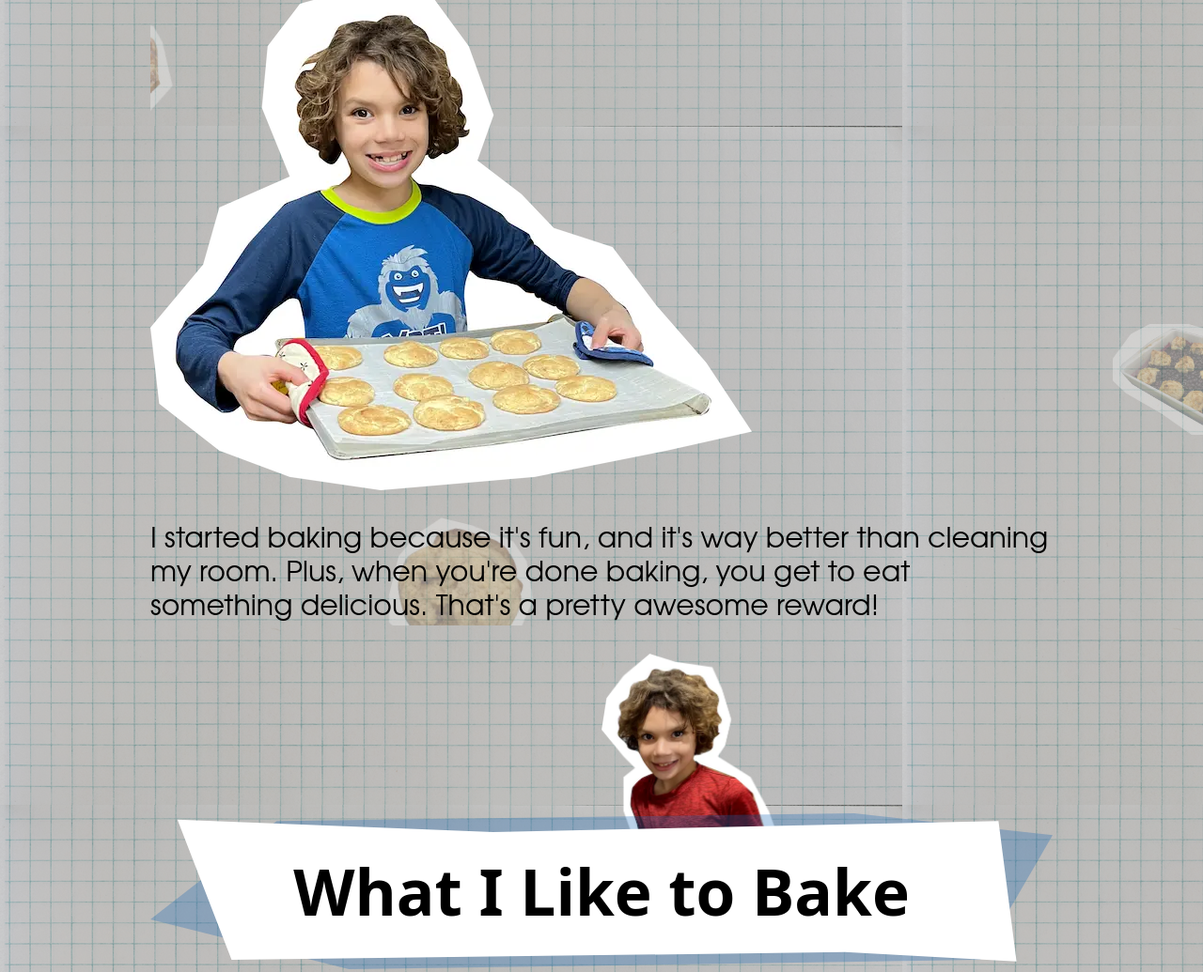
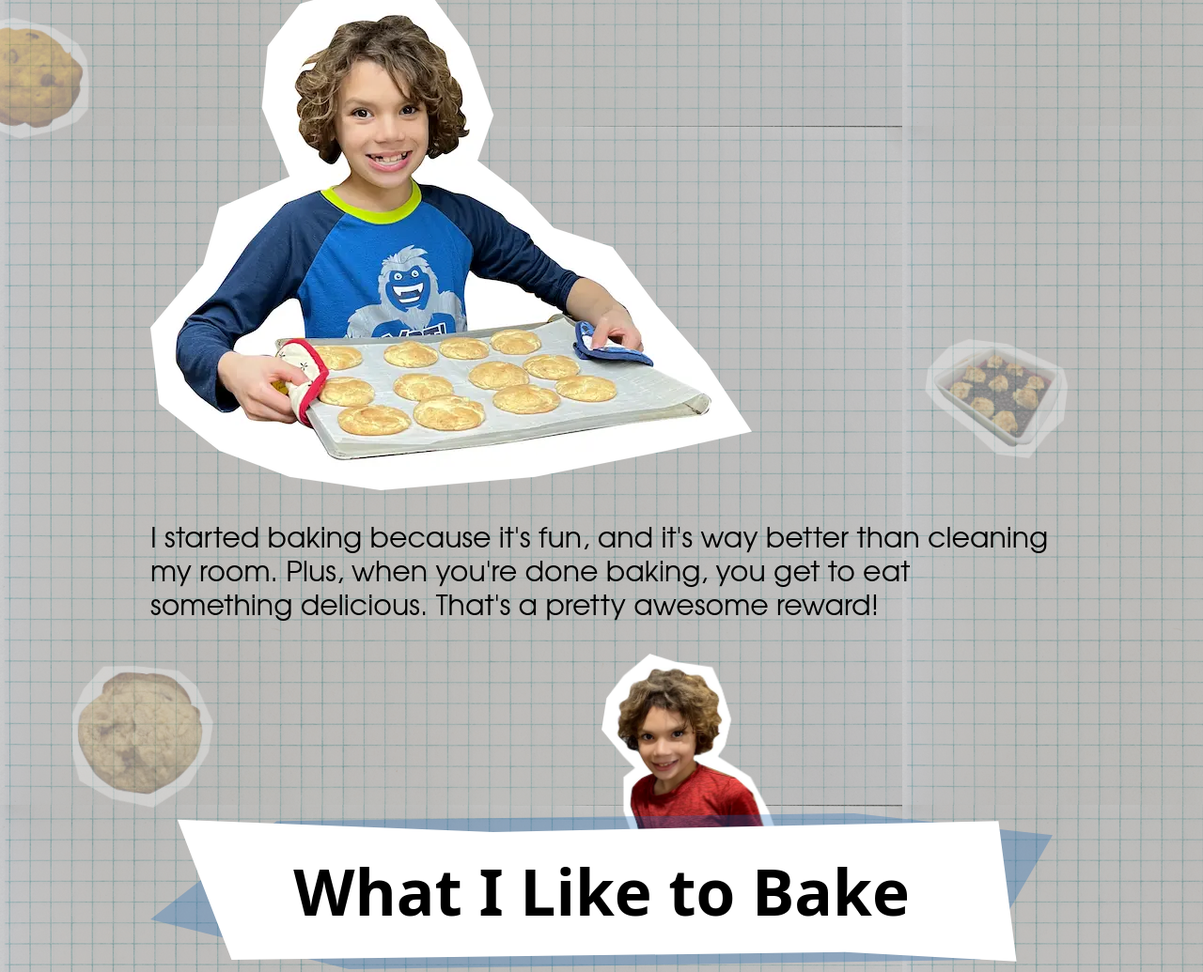
Before and after one commit to montypages/RiBread, a plain HTML site: page index.html in a window 1280 px wide. Shown: the part 1312-2347 px from the top of the page at 94% size. Drawn offline with Linux system fonts and the light colour scheme; a web font is replaced by a local one.

Commit message:
used js to create the bg imgs in the container that spans the whole main section of the document

```diff
--- a/index.html
+++ b/index.html
@@ -30,11 +30,6 @@
                 <img src="assets/Riley with cookies.webp" alt="Riley with cookies">
                 <p>I started baking because it's fun, and it's way better than cleaning my room. Plus, when you're done baking, you get to eat something delicious. That's a pretty awesome reward!</p>
                 <img class="oven-mitts" src="assets/Riley with oven mitts.webp" alt="Riley with oven mitts" class="hero-img">
-                <div class="img-cont">
-                    <img class="img-small" style="top: 40%; left: -10%; --time: 1.7s;" src="assets/Bacon Gallete.webp" alt="cookie">
-                    <img class="img-small" style="top: 70%; left: 80%; --time: 2.0s;" src="assets/Blueberry cobler.webp" alt="bacon gallete">
-                    <img class="img-small" style="top: 90%; left: 20%; --time: 2.2s;" src="assets/Cookie.webp" alt="cookie">
-                </div>
             </div>
         </section>
         <section id="what">
@@ -64,14 +59,8 @@
                         <img src="assets/Blueberry cobler.webp" alt="blueberry cobler">
                     </li>
                 </ul>
-                <div class="img-cont">
-                    <img class="img-small" style="top: 10%; left: -10%; --time: 1.7s;" src="assets/Bacon Gallete.webp" alt="cookie">
-                    <img class="img-small" style="top: 30%; left: 80%; --time: 2.0s;" src="assets/Blueberry cobler.webp" alt="bacon gallete">
-                    <img class="img-small" style="top: 50%; left: 20%; --time: 2.2s;" src="assets/Cookie 2.webp" alt="cookie">
-                    <img class="img-small" style="top: 70%; left: 80%; --time: 2.0s;" src="assets/Fruit Gallete.webp" alt="bacon gallete">
-                    <img class="img-small" style="top: 95%; left: -10%; --time: 2.2s;" src="assets/Cookie.webp" alt="cookie">
-                </div>
             </div>
+
         </section>
         <section id="why">
             <div class="container">
@@ -80,11 +69,6 @@
                 </div>
                 <p>Baking is like doing a science experiment that you can eat. You mix ingredients together, put them in the oven, and something amazing comes out. Sometimes recipes don't work perfectly, but that's part of learning.</p>
                 <p>My favorite part is when the whole house smells like fresh cookies.</p>
-                <div class="img-cont">
-                    <img class="img-small" style="top: 40%; left: -10%; --time: 1.7s;" src="assets/Cookie.webp" alt="cookie">
-                    <img class="img-small" style="top: 70%; left: 80%; --time: 2.0s;" src="assets/Bacon Gallete.webp" alt="bacon gallete">
-                    <img class="img-small" style="top: 90%; left: 40%; --time: 2.2s;" src="assets/Cookie 2.webp" alt="cookie">
-                </div>
             </div>
         </section>
         <section id="mission">
@@ -95,13 +79,10 @@
                 <p>My goal is to bake lots of different kinds of cookies and keep getting better every time. Maybe one day I'll even invent my own famous cookie recipe!</p>
                 <p>Thanks for visiting my baking page. I hope it makes you hungry... and maybe inspires you to bake something too!</p>
                 <p class="bold">Happy Baking! 🍪👨‍🍳</p>
-                <div class="img-cont">
-                    <img class="img-small" style="top: 30%; left: 80%; --time: 2.0s;" src="assets/Blueberry cobler.webp" alt="bacon gallete">
-                    <img class="img-small" style="top: 50%; left: 20%; --time: 2.2s;" src="assets/Cookie 2.webp" alt="cookie">
-                    <img class="img-small" style="top: 70%; left: 80%; --time: 2.0s;" src="assets/Fruit Gallete.webp" alt="bacon gallete">
-                </div>
             </div>
         </section>
+        <div class="img-cont" id="img-cont">
+        </div>
     </main>
     <footer>
         <img class="footer-img layer-1" style="top: 0%; left: -5%" src="assets/Cookie 2.webp" alt="cookie">
--- a/index.js
+++ b/index.js
@@ -8,3 +8,32 @@ document.addEventListener('DOMContentLoaded', () => {
     const age = document.getElementById('age');
     age.innerText = differenceInYears;
 });
+
+// Add rotating background images
+document.addEventListener('DOMContentLoaded', () => {
+    const imgCont = document.getElementById('img-cont');
+    const bgImgs = [
+        'assets/Bacon Gallete.webp',
+        'assets/Cookie 2.webp',
+        'assets/Blueberry cobler.webp',
+        'assets/Cookie.webp',
+        'assets/Fruit Gallete.webp'
+    ];
+    let imgY = 10;
+    const main = document.querySelector('main');
+    const mainH = main.clientHeight;
+    const windowH = window.innerHeight;
+    const bgImgCount = mainH / windowH * 3;
+    for(let i = 0; i < bgImgCount; i++) {
+        const bgImg = document.createElement('img');
+        const imgX = (Math.random() * 100) - 5;
+        const time = (Math.random() * 0.5) + 1.7;
+        bgImg.src = bgImgs[i % 5];
+        bgImg.style.top = imgY + 'vh';
+        bgImg.style.left = imgX + '%';
+        bgImg.classList.add('img-small');
+        bgImg.style.setProperty('--time', time + 's')
+        imgY += 43;
+        imgCont.appendChild(bgImg);
+    }
+});
--- a/style.css
+++ b/style.css
@@ -21,6 +21,10 @@ body {
                       url(assets/Texturelabs_Paper_300S.jpg);
     box-sizing: border-box;
     overflow-x: hidden;
+}
+
+main {
+    position: relative;
 }
 
 footer {
@@ -236,7 +240,7 @@ section:last-of-type {
 
 .img-cont {
     position: absolute;
-    top: 0; bottom: 0;
+    top: 0; bottom: -200px;
     width: 100vw;
     overflow: hidden;
 }
```
